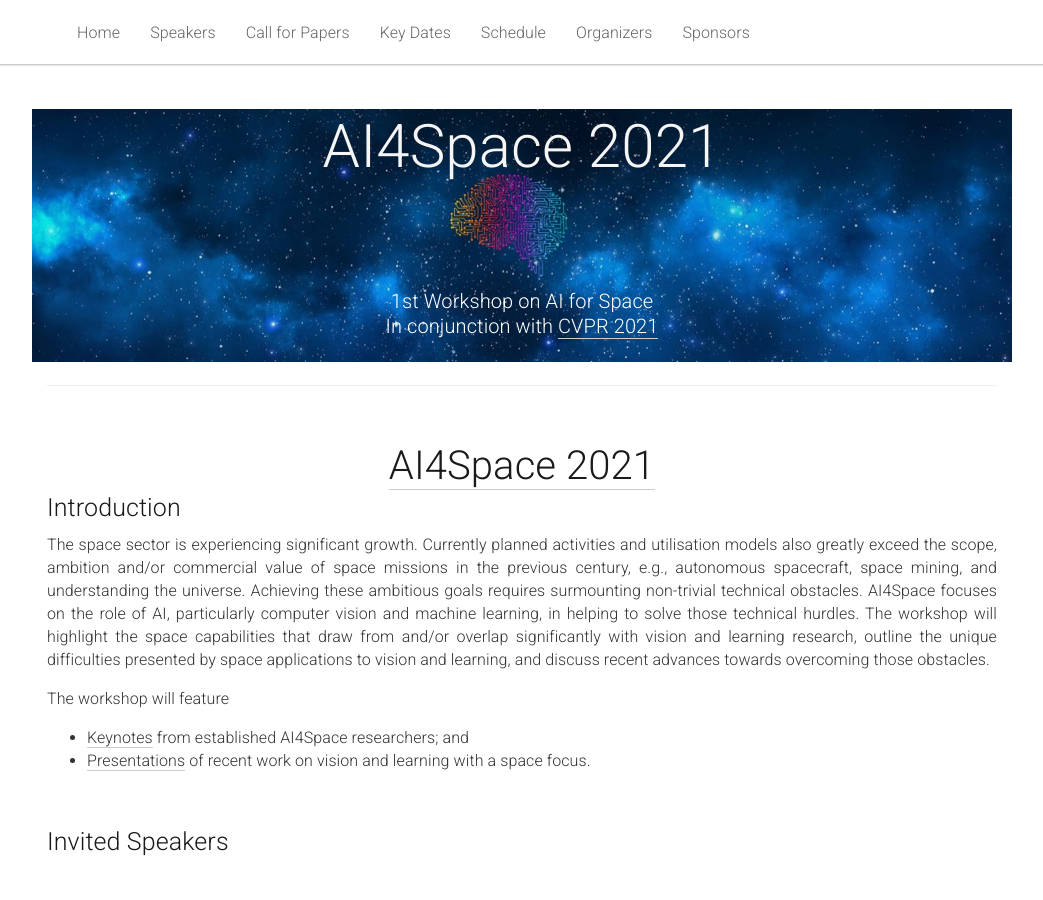
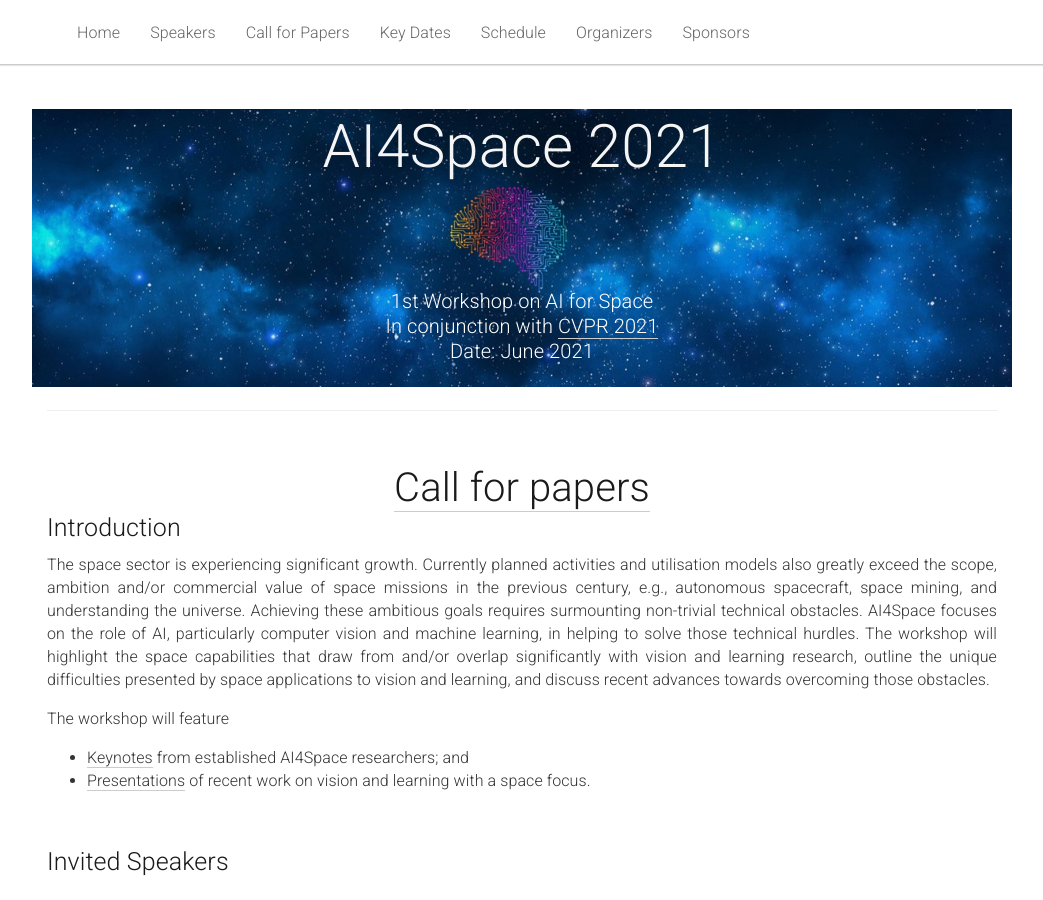
Before and after one commit to AIforSpace/2024, a Jekyll site: the page built from _pages/home.md, in a window 1280 px wide and 900 px high. Shown: the whole window, without its empty margins (118-1161 px from the left). Built offline with Jekyll 4.4.1, drawn with Linux system fonts in a browser that asks for light colours.

Commit message:
Update home.md

```diff
--- a/_pages/home.md
+++ b/_pages/home.md
@@ -21,6 +21,7 @@
     <br>
     <center><h3 style="color:white">1st Workshop on AI for Space</h3></center>
     <center><h3 style="color:white">In conjunction with <a href="http://cvpr2021.thecvf.com/">CVPR 2021</a></h3></center>
+    <center><h3 style="color:white">Date: June 2021</h3></center>
     <!-- <center><span style="font-weight:400;">14th of June 2020</span></center> -->
     <br>
   </div>
@@ -39,7 +40,7 @@
 
 <div class="row" id="intro">
   <div class="col-xs-12">
-    <center><h1 style="font-size:40px"><a href="#cfp">AI4Space 2021</a></h1></center>
+    <center><h2 style="font-size:40px"><a href="#cfp">Call for papers</a></h2></center>
   </div>
 </div>
 
```
